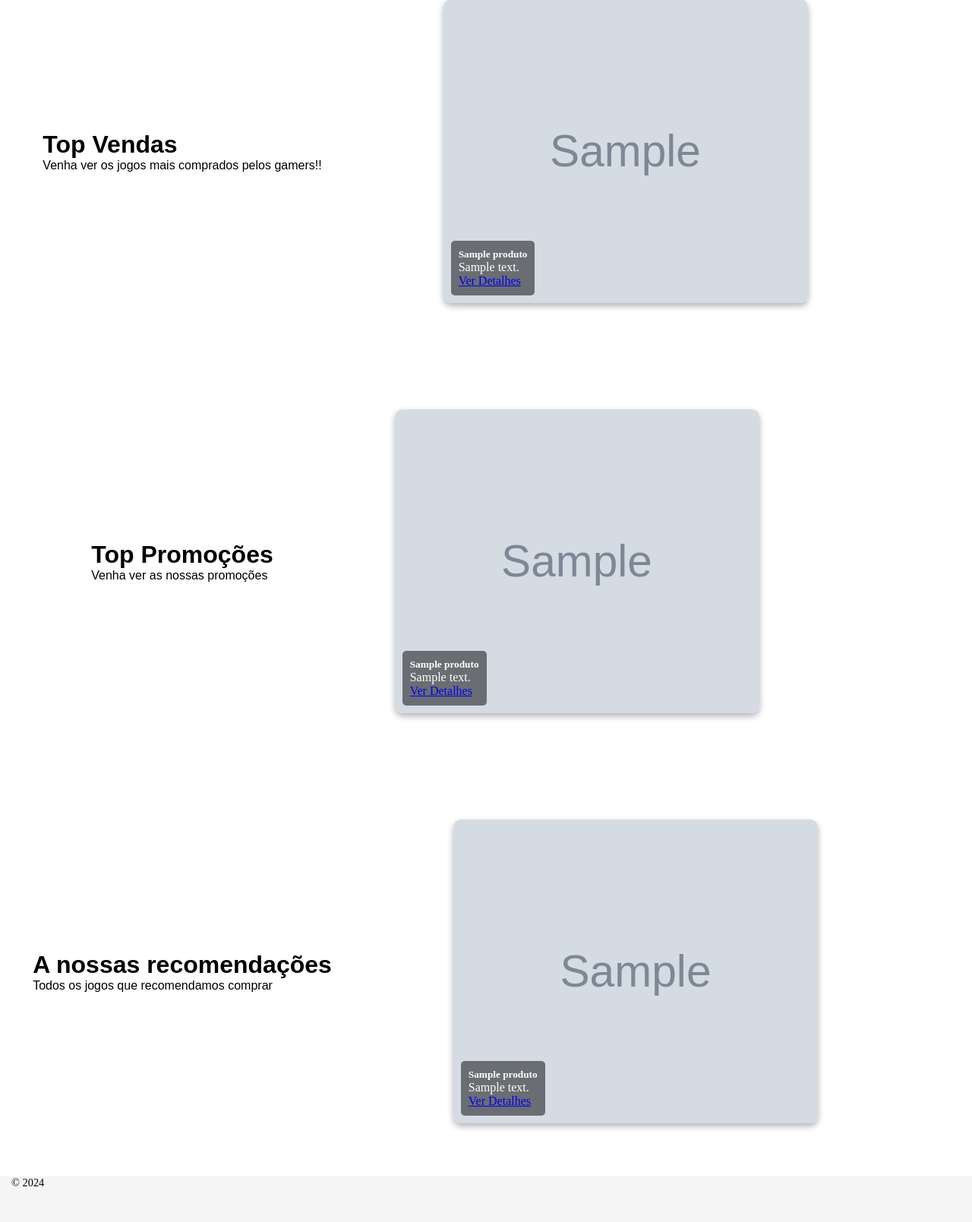
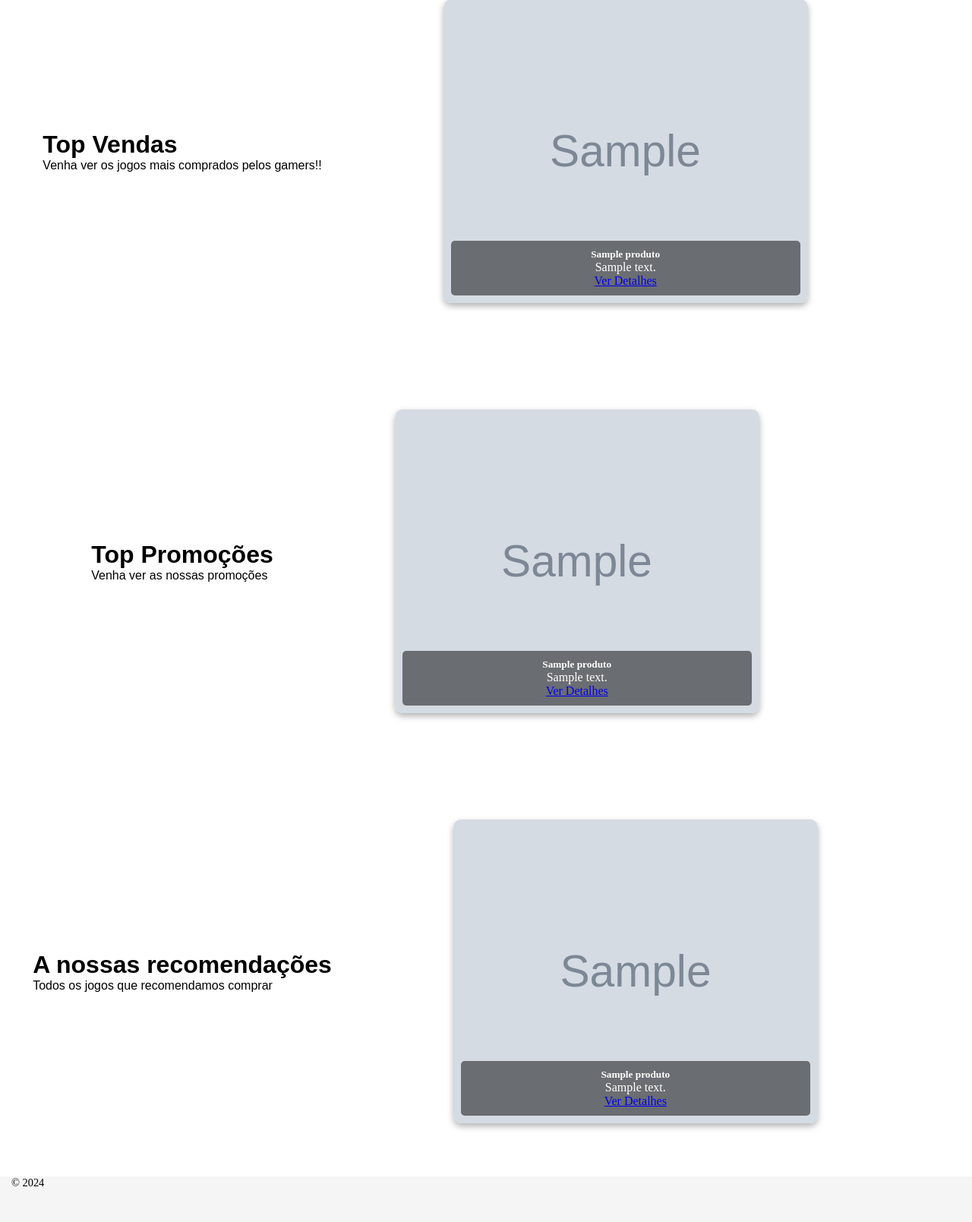
Before and after one commit to RodrigoSilva04/keysardinha, a Yii app: template frontend/views/site/index.php in a window 1280 px wide. Shown: the part 170-1779 px from the top of the page at 76% size. Run offline with PHP 8.4 and a stand-in for Yii, Linux system fonts and the light colour scheme; the template is opened without the code that fills it: most values are stand-ins (such as "Sample title", 1, 10 or a date in 2020); grey boxes marked "Sample" are stand-in pictures; form fields are guessed from the names that the template uses; data that the repository does not hold is empty; some libraries are stand-ins or nearby versions.

Commit message:
Versao para 1 etapa

```diff
--- a/frontend/web/css/index.css
+++ b/frontend/web/css/index.css
@@ -64,10 +64,13 @@ input[type="radio"] {
     position: absolute;
     bottom: 10px;
     left: 10px;
+    right: 10px;
     color: #fff;
     background: rgba(0, 0, 0, 0.5);
     padding: 10px;
     border-radius: 5px;
+    text-align: center;
+    width: auto;
 }
 
 .container-fluid.bg-light-blue {
```
